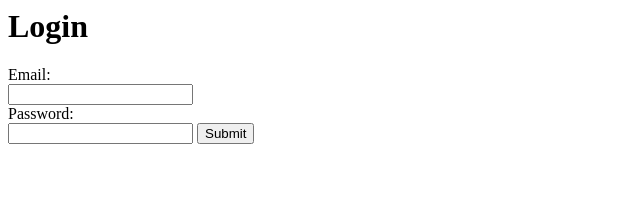
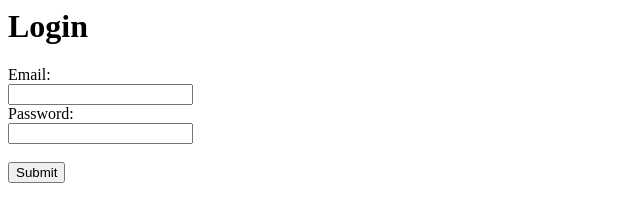
Before and after one commit to robert-abela/python, a plain HTML site: page src/lesson08/form.html in a window 1280 px wide. Shown: the whole page, without its empty margins (0-640 px from the left). Drawn offline with Linux system fonts and the light colour scheme.

Commit message:
Update form.html

```diff
--- a/src/lesson08/form.html
+++ b/src/lesson08/form.html
@@ -3,9 +3,10 @@
     <h1>Login</h1>
     <form  action="http://postb.in/kQ4BY46E" method="GET">
       Email:<br />
-      <input type="text" name="email"><br>
-      Password:<br>
-      <input type="password" name="pw">
+      <input type="text" name="email"><br />
+      Password:<br />
+      <input type="password" name="pw"><br />
+      <br />
       <input type="submit" value="Submit">
     </form>
   </body>
```
